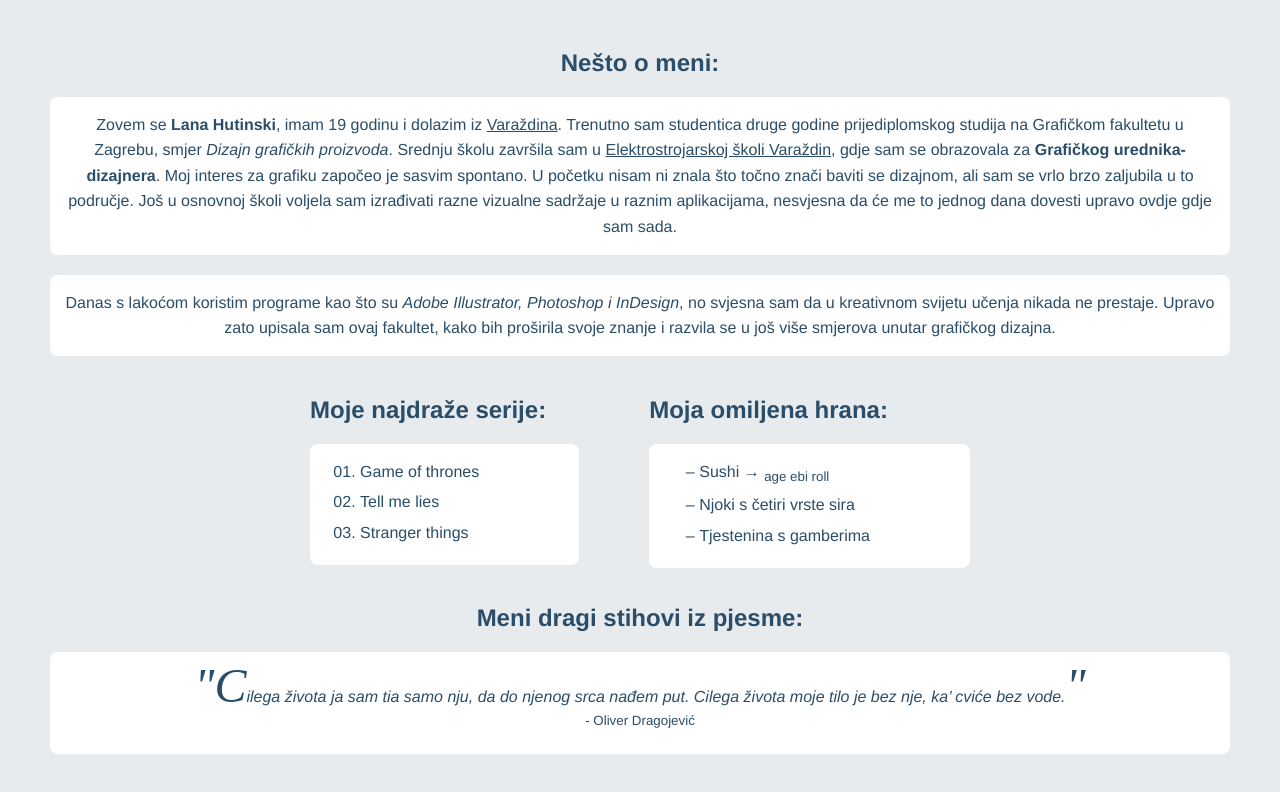
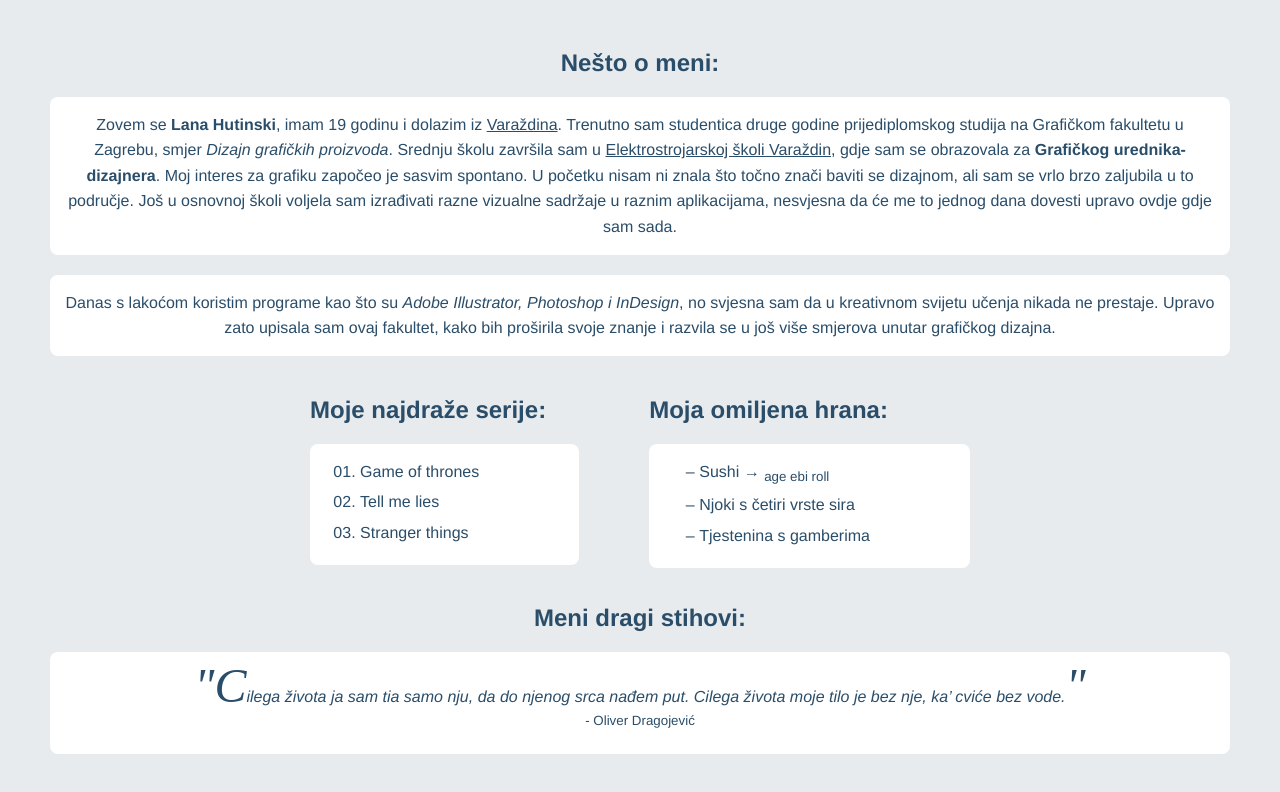
Before and after one commit to LanaHutinski/Multimedijske-komunikacije, a plain HTML site: page index.html in a window 1280 px wide. Shown: the part 214-1006 px from the top of the page. Drawn offline with Linux system fonts and the light colour scheme.

Commit message:
Add files via upload

```diff
--- a/index.html
+++ b/index.html
@@ -35,7 +35,7 @@
 	</ul>
 	</div>
 </div>
-	<h2>Meni dragi stihovi iz pjesme:</h2>
+	<h2>Meni dragi stihovi:</h2>
 	<p class="citat">
 		<em><span>"C</span>ilega života ja sam tia samo nju, da do njenog srca nađem put. Cilega života moje tilo je bez nje, ka’ cviće bez vode.<span>"</span></br></em>
 		<sup>- Oliver Dragojević</sup>
```
